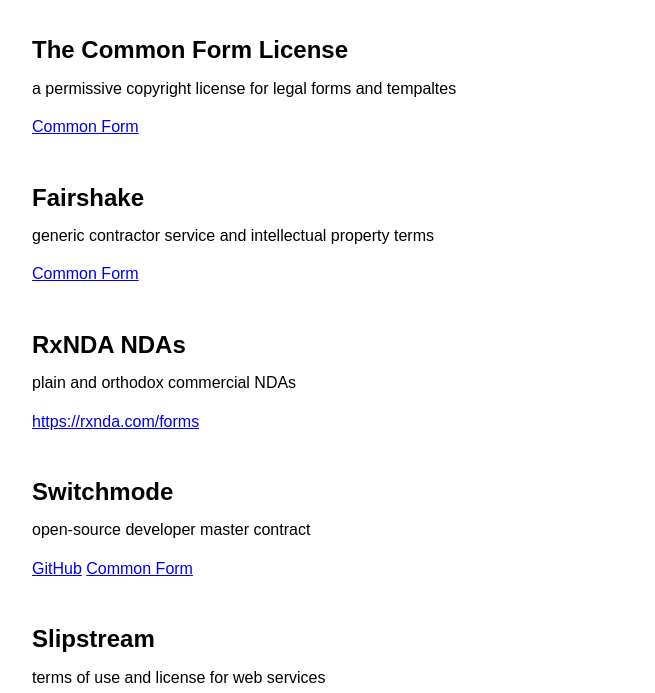
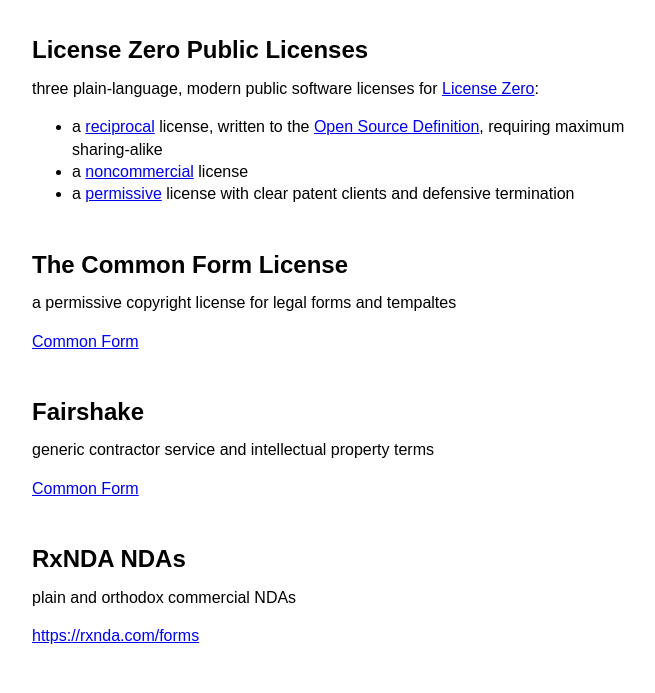
Before and after one commit to kemitchell/forms.kemitchell.com, a plain HTML site: page index.html in a window 1280 px wide. Shown: the part 79-772 px from the top of the page, without its empty margins (288-943 px from the left). Drawn offline with Linux system fonts and the light colour scheme.

Commit message:
Add License Zero licenses

```diff
--- a/index.html
+++ b/index.html
@@ -8,6 +8,18 @@
   <body>
     <main>
       <h1>kemitchell’s Forms</h1>
+
+      <h2>License Zero Public Licenses</h2>
+
+      <p>three plain-language, modern public software licenses for <a href=https://licensezero.com>License Zero</a>:</p>
+
+      <ul>
+        <li>a <a href=https://licensezero.com/licenses/reciprocal>reciprocal</a> license, written to the <a href=https://opensource.org/osd>Open Source Definition</a>, requiring maximum sharing-alike</li>
+
+        <li>a <a href=https://licensezero.com/licenses/noncommercial>noncommercial</a> license</li>
+
+        <li>a <a href=https://licensezero.com/licenses/permissive>permissive</a> license with clear patent clients and defensive termination</li>
+      </ul>
 
       <h2>The Common Form License</h2>
 
```
